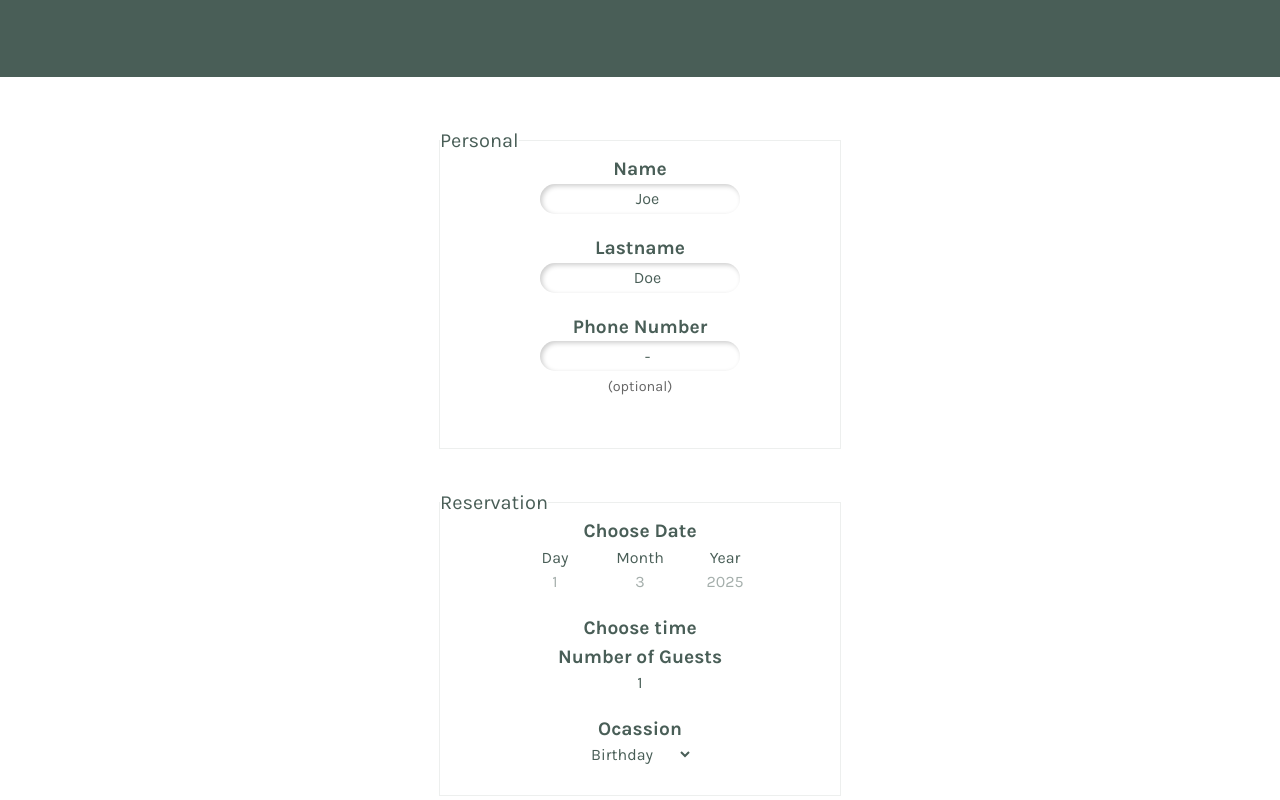
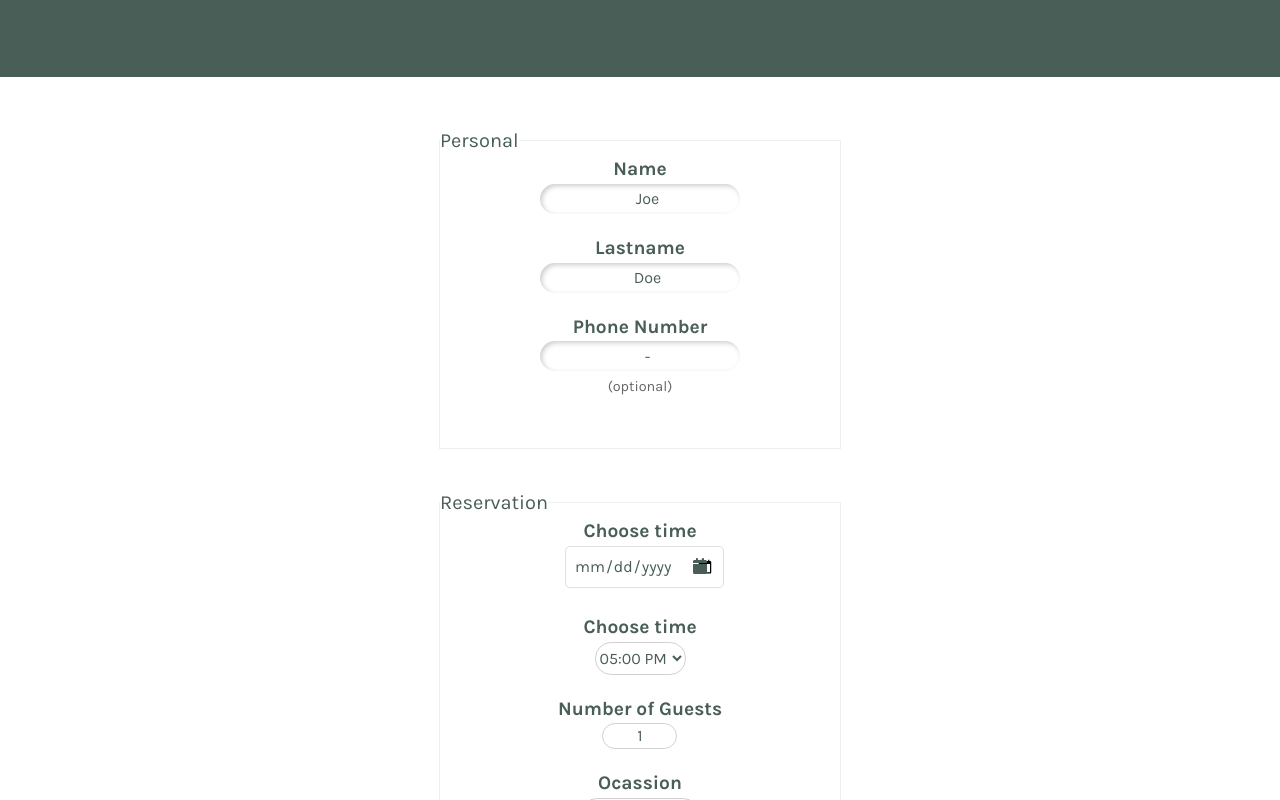
Before and after one commit to friasmariano/little-lemon-app, a Next.js app: page /booking in a window 1280 px wide. Shown: the part 320-1120 px from the top of the page. Built offline with nearby package versions, Linux system fonts and the light colour scheme; a web font is replaced by a local one.

Commit message:
Date and Time sections improvements

```diff
--- a/app/booking/page.jsx
+++ b/app/booking/page.jsx
@@ -3,7 +3,7 @@
 import BookingForm from "../../components/BookingForm.jsx";
 import Hero from "../../components/Hero.jsx";
 import { useState } from "react";
-import { useAvailableTimes } from "../../hooks/useAvailableTimes.jsx";
+import { useAvailableTimes, initializeTimes } from "../../hooks/useAvailableTimes.jsx";
 
 export default function BookTable() {
     const [state, dispatch] = useAvailableTimes();
@@ -14,7 +14,7 @@ export default function BookTable() {
 
         dispatch({
             type: "SET_AVAILABLE_TIMES",
-            payload: state
+            payload: initializeTimes()
         })
     }
 
--- a/components/BookingForm.jsx
+++ b/components/BookingForm.jsx
@@ -3,7 +3,7 @@
 import { useForm } from 'react-hook-form'
 import { useState } from 'react'
 import { FontAwesomeIcon } from '@fortawesome/react-fontawesome'
-import { faInfoCircle } from '@fortawesome/free-solid-svg-icons'
+import { faCalendar, faInfoCircle } from '@fortawesome/free-solid-svg-icons'
 import { ErrorMessage } from "@hookform/error-message"
 import Modal from './Modal'
 
@@ -13,7 +13,7 @@ import styles from '../styles/bookform.module.css'
 export default function BookingForm({ sectionNames, availableTimes, updateTimes }) {
     console.log('Available Times', availableTimes);
 
-    // const [selectedTime, setSelectedTime] = useState('17:00');
+    const [selectedTime, setSelectedTime] = useState('05:00 PM');
     const [isModalOpen, setIsModalOpen] = useState(false);
 
     const openModal = () => setIsModalOpen(true);
@@ -34,15 +34,17 @@ export default function BookingForm({ sectionNames, availableTimes, updateTimes
     }
 
     return(
-        <form onSubmit={handleSubmit(onSubmit)}
-              className={styles.container}>
-
+        <>
             <Modal isOpen={isModalOpen} onClose={closeModal} title='Confirmation'>
                 <div>
                     Modal body
                 </div>
               </Modal>
 
+            <form onSubmit={handleSubmit(onSubmit)}
+                  className={styles.container}>
+
+                {/* Personal */}
                 <fieldset className={styles.fieldset}>
                     <legend className="text-xl mb-4">{sectionNames[0]}</legend>
 
@@ -174,97 +176,46 @@ export default function BookingForm({ sectionNames, availableTimes, updateTimes
                     </div>
                 </fieldset>
 
+                {/* Reservation */}
                 <fieldset className={styles.fieldset}>
                     <legend className="text-xl mb-4">{sectionNames[1]}</legend>
 
                     {/* Date */}
                     <div style={{ display: 'flex', flexDirection: 'column', alignItems: 'center' }}>
                         <div className={styles.section}>
-                        <h1 className={styles.subtitle}>Choose Date</h1>
+                        <label className={styles.subtitle}
+                            htmlFor="date">Choose time</label>
 
-                        <div className={styles.dateContainer}>
-                            {/* Day */}
-                            <div className={styles.dateSection}>
-                                <label htmlFor="day">Day</label>
+                            <div style={{ position: 'relative',
+                                        display: 'flex',
+                                        width: '150px'
+                            }}>
                                 <input
-                                    placeholder='1'
-                                    id="day"
-                                    name="day"
-                                    type="number"
-                                    defaultValue=""
-                                    {...register("day", {
-                                            required: "The 'day' field is required",
-                                            min: {
-                                                value: 1,
-                                                message: "The 'day' must be at least '1'"
-                                            },
-                                            max: {
-                                                value: 31,
-                                                message: "The 'day' must not exceed '31'"
-                                            }
-                                    })}
-                                        style={{ textAlign: 'center',
-                                                padding: '0px 0px 0px 15px',
-                                                width: '75px'
+                                    type="date"
+                                    id="date"
+                                    name="date"
+                                    style={{
+                                        padding: '8px',
+                                        borderRadius: '5px',
+                                        border: '1px solid rgba(102, 102, 102, 0.2)',
+                                        fontSize: '16px',
+                                        cursor: 'pointer',
+                                        textAlign: 'center'
                                     }}
                                 />
+                                <span
+                                    style={{
+                                    position: "absolute",
+                                    right: "8px",
+                                    top: "50%",
+                                    transform: "translateY(-50%)",
+                                    pointerEvents: "none"
+                                    }}
+                                >
+                                    <FontAwesomeIcon icon={faCalendar} />
+                                </span>
                             </div>
-                            {/* Month */}
-                            <div className={styles.dateContainer}>
-                                <div className={styles.dateSection}>
-                                    <label htmlFor="month">Month</label>
-                                    <input
-                                        placeholder='3'
-                                        id="month"
-                                        name="month"
-                                        type="number"
-                                        defaultValue=""
-                                    {...register("month", {
-                                            required: "The 'month' field is required",
-                                            min: {
-                                                value: 1,
-                                                message: "The 'month' must be at least '1'"
-                                            },
-                                            max: {
-                                                value: 12,
-                                                message: "The 'month' must not exceed '12'"
-                                            }
-                                    })}
-                                        style={{ textAlign: 'center',
-                                                padding: '0px 0px 0px 15px',
-                                                width: '75px'
-                                        }}
-                                    />
-                                </div>
-                            </div>
-                            {/* Year */}
-                            <div className={styles.dateContainer}>
-                                <div className={styles.dateSection}>
-                                    <label htmlFor="year">Year</label>
-                                    <input placeholder='2025'
-                                        id="year"
-                                        name="year"
-                                        type="number"
-                                        defaultValue=""
-                                    {...register("year", {
-                                            required: "The 'year' field is required",
-                                            min: {
-                                                value: 2025,
-                                                message: "The 'year' must be at least '2025'"
-                                            },
-                                            max: {
-                                                value: 2026,
-                                                message: "The 'year' must not exceed '2026'"
-                                            }
-                                    })}
-                                        style={{ textAlign: 'center',
-                                                padding: '0px 0px 0px 15px',
-                                                width: '75px'
-                                        }}
-                                    />
-                                </div>
-                            </div>
-                        </div>
+
                         </div>
 
                         <div className={styles.errors}>
@@ -299,24 +250,26 @@ export default function BookingForm({ sectionNames, availableTimes, updateTimes
                     </div>
 
                     {/* Time */}
-                <div className={styles.section}>
+                    <div style={{ display: 'flex',
+                                  flexDirection: 'column',
+                                  alignItems: 'center',
+                                  margin: '5px 0px 20px 0px' }}>
                         <label className={styles.subtitle}
-                           htmlFor="rest-time">Choose time</label>
-                    {/* <select id="rest-time" value={selectedTime}
-                     onChange={e => setSelectedTime(e.target.value)}>
-                        {availableTimes.map((time) =>
-                            <option key={time.id}>
+                               htmlFor="time">Choose time</label>
+                        <select id="time"
+                                value={selectedTime}
+                                onChange={e => setSelectedTime(e.target.value)}
+                                style={{ borderRadius: '16px',
+                                         padding: '5px 0px 5px 0px',
+                                         border: '1px solid rgba(102, 102, 102, 0.3)'}}>
+                            {availableTimes
+                                .filter(time => time.available)
+                                .map((time) =>
+                                <option key={time.id} value={time.value}>
                                     {time.value}
                                 </option>
                             )}
-                    </select> */}
-
-                    {availableTimes.map(({ id, hour, minute, meridian, available }) => {
-                        <div key={id}>
-                            <input type="checkbox" checked={available} readonly/>
-                            <label>{`${hour}:${minute.toString().padStart(2, "0")} ${meridian}`}</label>
-                        </div>
-                    })}
+                        </select>
                     </div>
 
                     {/* Guests */}
@@ -342,7 +295,9 @@ export default function BookingForm({ sectionNames, availableTimes, updateTimes
                                 })}
                                     style={{ textAlign: 'center',
                                             padding: '0px 0px 0px 15px',
-                                        width: '75px'
+                                            width: '75px',
+                                            borderRadius: '16px',
+                                            border: '1px solid rgba(102, 102, 102, 0.3)',
                                     }}
                             />
                         </div>
@@ -363,17 +318,21 @@ export default function BookingForm({ sectionNames, availableTimes, updateTimes
                     <div className={styles.section}>
                         <label className={styles.subtitle}
                                htmlFor="ocassion">Ocassion</label>
-                    <select id="ocassion">
+                            <select id="ocassion"
+                                    style={{ border: '1px solid rgba(102, 102, 102, 0.3)',
+                                             borderRadius: '16px',
+                                             padding: '5px'
+                                    }}>
                                 <option>Birthday</option>
                                 <option>Anniversary</option>
                             </select>
                     </div>
                 </fieldset>
 
+                {/* Credit Card */}
                 <fieldset className={styles.fieldset}>
                     <legend className="text-xl mb-4">{sectionNames[2]}</legend>
 
-                {/* Credit Card */}
                     <div style={{ display: 'flex', flexDirection: 'column', alignItems: 'center' }}>
                         <div className={styles.section}>
                             <label htmlFor="card" className={styles.subtitle}>Credit Card</label>
@@ -422,5 +381,6 @@ export default function BookingForm({ sectionNames, availableTimes, updateTimes
                 </div>
 
             </form>
+        </>
     )
 }
--- /dev/null
+++ b/components/Times.jsx
@@ -0,0 +1,4 @@
+
+export default function Times() {
+
+}
--- a/hooks/useAvailableTimes.jsx
+++ b/hooks/useAvailableTimes.jsx
@@ -1,24 +1,30 @@
 
 import { useReducer } from 'react';
 
-const SET_AVAILABLE_TIMES = 'SET_AVAILABLE_TIMES';
+const RESERVE_TIME = 'RESERVE_TIME';
 
-const initializeTimes = () => {
+export const initializeTimes = () => {
     return [
-        { id: 1, hour: 5, minute: 0, medirian: 'PM', available: true},
-        { id: 2, hour: 6, minute: 0, meridian: 'PM', available: true},
-        { id: 3, hour: 7, minute: 0, meridian: 'PM', available: true},
-        { id: 4, hour: 8, minute: 0, meridian: 'PM', available: true},
-        { id: 5, hour: 9, minute: 0, meridian: 'PM', available: true},
-        { id: 6, hour: 10, minute: 0, meridian: 'PM', available: true}
+        { id: 1, value: '05:00 PM', available: true},
+        { id: 2, value: '06:00 PM', available: true},
+        { id: 3, value: '07:00 PM', available: true},
+        { id: 4, value: '08:00 PM', available: true},
+        { id: 5, value: '09:00 PM', available: true},
+        { id: 6, value: '10:00 PM', available: true}
     ];
 };
 
 const availableTimesReducer = (state, action) => {
-    if (action.type == SET_AVAILABLE_TIMES)
-        return action.payload;
-
-    return state;
+    switch(action.type) {
+        case RESERVE_TIME:
+            return state.map(time => {
+                time.value = action.payload.value
+                    ? {...time, available: false}
+                    : time
+            })
+        default:
+            return state;
+    }
 }
 
 export const useAvailableTimes = () => {
```
Lines whose indentation alone changed are shown as unchanged.
